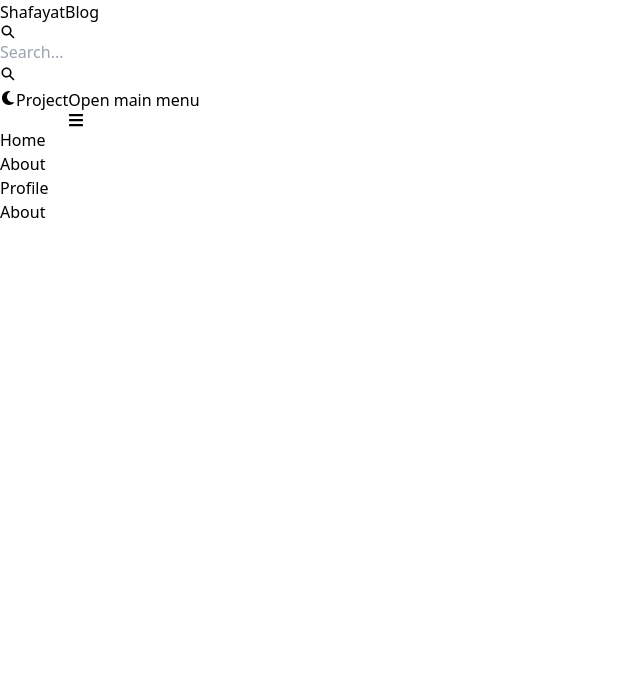
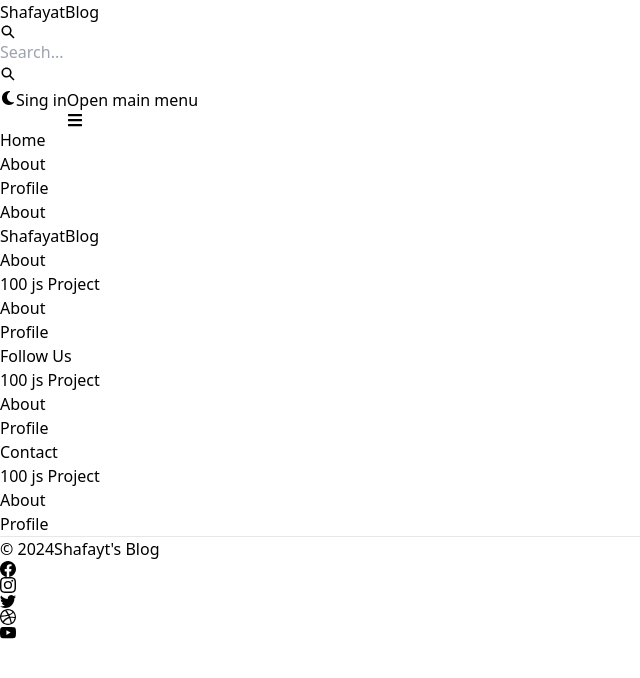
Before and after one commit to Mahadi9990/Mern-Blog-3, a React (Vite) app in the folder client/: page /about in a window 1280 px wide. Shown: the top 678 px of the page, without its empty margins (0-640 px from the left). Built offline with nearby package versions, Linux system fonts and the light colour scheme.

Commit message:
cm footer ui

```diff
--- a/client/src/App.jsx
+++ b/client/src/App.jsx
@@ -5,6 +5,7 @@ import Singup from './pages/Singup'
 import Profile from './pages/Profile'
 import About from './pages/About'
 import Header from './components/Header'
+import Footer from './components/Footer'
 
 export default function App() {
   return (
@@ -16,7 +17,8 @@ export default function App() {
         <Route path='/sing-up' element={<Singup/>} />
         <Route path='/profile' element={<Profile/>} />
         <Route path='/about' element={<About/>} />
-    </Routes>
+      </Routes>
+      <Footer/>
     </BrowserRouter>
   )
 }
--- /dev/null
+++ b/client/src/components/Footer.jsx
@@ -0,0 +1,119 @@
+import { Footer } from 'flowbite-react'
+import { Link } from 'react-router-dom'
+import {BsDribbble, BsFacebook, BsInstagram, BsTwitter, BsYoutube } from 'react-icons/bs'
+
+export default function FooterCom() {
+  return (
+    <Footer container className='border border-t-8 border-teal-500'>
+      <div className="w-full mx-auto max-w-7xl">
+        <div className="grid w-full justify-between sm:flex md:grid-clos-2">
+          <div className="">
+          <Link className='
+            self-center whitespace-nowrap text-sm md:text-lg font-semibold dark:text-white
+            '>
+            <span className='py-1 px-2 rounded-lg text-white bg-gradient-to-r from-indigo-500 via-purple-500 to-pink-500 '>Shafayat</span>Blog
+          </Link>
+          </div>
+          <div className=" grid grid-cols-2 gap-8 sm:grid-cols-3 mt-5">
+            <div className="">
+              <Footer.Title title='About' />
+            <Footer.LinkGroup col>
+              <Footer.Link
+                href='https://github.com/Mahadi9990'
+                target='_blank'
+                rel='noopender noreferrer'
+              >
+                100 js Project
+              </Footer.Link>
+              <Footer.Link
+                href='/about'
+                target='_blank'
+                rel='noopender noreferrer'
+              >
+                About
+              </Footer.Link>
+              <Footer.Link
+                href='/profile'
+                target='_blank'
+                rel='noopender noreferrer'
+              >
+                Profile
+              </Footer.Link>
+            </Footer.LinkGroup>
+            </div>
+            <div className="">
+              <Footer.Title title='Follow Us' />
+            <Footer.LinkGroup col>
+              <Footer.Link
+                href='https://github.com/Mahadi9990'
+                target='_blank'
+                rel='noopender noreferrer'
+              >
+                100 js Project
+              </Footer.Link>
+              <Footer.Link
+                href='/about'
+                target='_blank'
+                rel='noopender noreferrer'
+              >
+                About
+              </Footer.Link>
+              <Footer.Link
+                href='/profile'
+                target='_blank'
+                rel='noopender noreferrer'
+              >
+                Profile
+              </Footer.Link>
+            </Footer.LinkGroup>
+            </div>
+            <div className="">
+              <Footer.Title title='Contact' />
+            <Footer.LinkGroup col>
+              <Footer.Link
+                href='https://github.com/Mahadi9990'
+                target='_blank'
+                rel='noopender noreferrer'
+              >
+                100 js Project
+              </Footer.Link>
+              <Footer.Link
+                href='/about'
+                target='_blank'
+                rel='noopender noreferrer'
+              >
+                About
+              </Footer.Link>
+              <Footer.Link
+                href='/profile'
+                target='_blank'
+                rel='noopender noreferrer'
+              >
+                Profile
+              </Footer.Link>
+            </Footer.LinkGroup>
+            </div>
+
+          </div>
+        </div>
+        <Footer.Divider />
+        <div className="sm:justify-between sm:flex sm:items-center w-full">
+          <div className="">
+          <Footer.Copyright
+            href='#'
+            by="Shafayt's Blog"
+            year={new Date().getFullYear()}
+          />
+        </div>
+        <div className=" flex gap-6 sm:mt-0 mt-4 sm:justify-between">
+          <Footer.Icon icon={BsFacebook}/>
+          <Footer.Icon icon={BsInstagram} />
+          <Footer.Icon icon={BsTwitter}/>
+          <Footer.Icon icon={BsDribbble}/>
+          <Footer.Icon icon={BsYoutube}/>
+        </div>
+        </div>
+      </div>
+    </Footer>
+  )
+}
--- a/client/src/components/Header.jsx
+++ b/client/src/components/Header.jsx
@@ -29,7 +29,7 @@ export default function Header() {
         </Button>
         <Link>
           <Button gradientDuoTone='purpleToBlue' outline>
-            Project
+            Sing in
           </Button>
         </Link>
         <Navbar.Toggle/>
```
